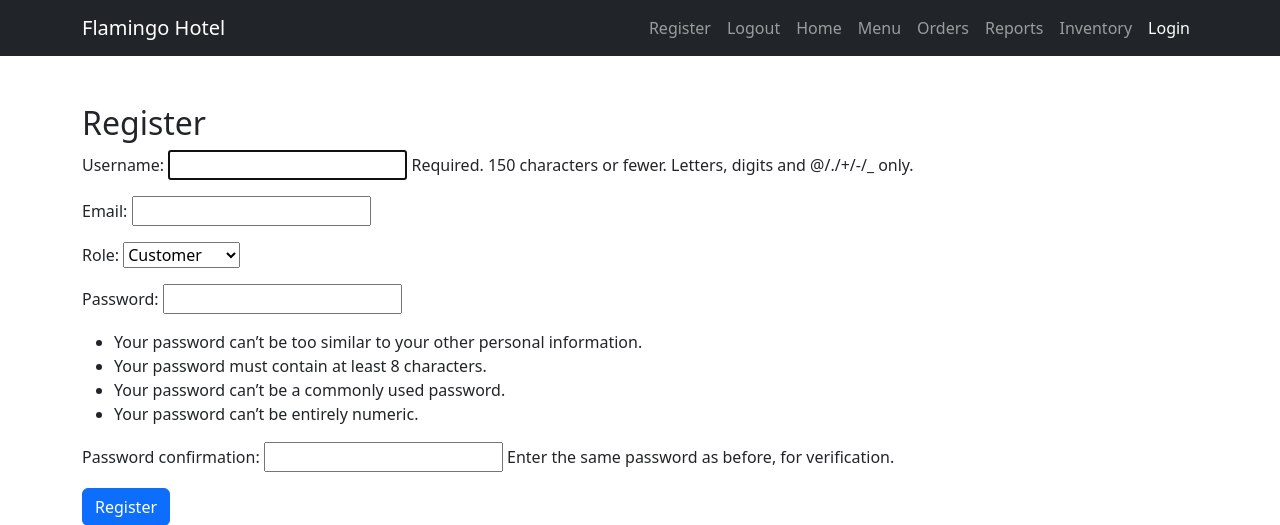
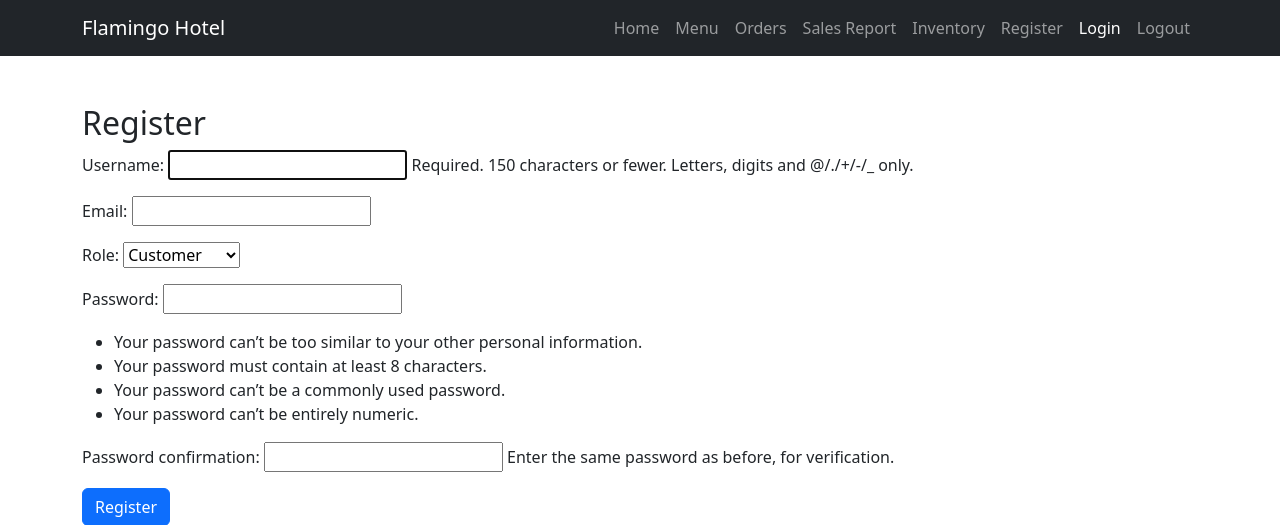
Before and after one commit to mugambiDaktari/Alx_Backend_Capstone_Project, a Django app: page /register/ in a window 1280 px wide. Shown: the top 525 px of the page. Run offline with Django 5.2, Linux system fonts and the light colour scheme.

Commit message:
Linked Home page to menu, orders and inventoty API Endpoints

```diff
--- a/hotel_app/static/css/styles.css
+++ b/hotel_app/static/css/styles.css
@@ -1,4 +1,4 @@
 .hero-section {
     background: url("https://images.pexels.com/photos/189333/pexels-photo-189333.jpeg?auto=compress&cs=tinysrgb&w=1260&h=750&dpr=1") no-repeat center center/cover;
-    height: 60vh;
+    height: 100vh;
 }
--- a/hotel_app/templates/hotel_app/navbar.html
+++ b/hotel_app/templates/hotel_app/navbar.html
@@ -6,14 +6,14 @@
         </button>
         <div class="collapse navbar-collapse" id="navbarNav">
             <ul class="navbar-nav ms-auto">
+                <li class="nav-item"><a class="nav-link" href="{% url 'homepage' %}">Home</a></li>
+                <li class="nav-item"><a class="nav-link" href="{% url 'menuitem-list' %}">Menu</a></li>
+                <li class="nav-item"><a class="nav-link" href="{% url 'order-list' %}">Orders</a></li>
+                <li class="nav-item"><a class="nav-link" href="{% url 'receipt-list' %}">Sales Report</a></li>
+                <li class="nav-item"><a class="nav-link" href="{% url 'inventory-list' %}">Inventory</a></li>
                 <li class="nav-item"><a class="nav-link" href="{% url 'register' %}">Register</a></li>
+                <li class="nav-item"><a class="nav-link btn btn-primary text-white" href="{% url 'login' %}">Login</a></li>
                 <li class="nav-item"><a class="nav-link" href="{% url 'logout' %}">Logout</a></li>
-                <li class="nav-item"><a class="nav-link" href="{% url 'homepage' %}">Home</a></li>
-                <li class="nav-item"><a class="nav-link" href="#">Menu</a></li>
-                <li class="nav-item"><a class="nav-link" href="#">Orders</a></li>
-                <li class="nav-item"><a class="nav-link" href="#">Reports</a></li>
-                <li class="nav-item"><a class="nav-link" href="#">Inventory</a></li>
-                <li class="nav-item"><a class="nav-link btn btn-primary text-white" href="{% url 'login' %}">Login</a></li>
             </ul>
         </div>
     </div>
--- a/hotel_management_system/urls.py
+++ b/hotel_management_system/urls.py
@@ -1,23 +1,33 @@
-"""
-URL configuration for hotel_management_system project.
-
-The `urlpatterns` list routes URLs to views. For more information please see:
-    https://docs.djangoproject.com/en/5.1/topics/http/urls/
-Examples:
-Function views
-    1. Add an import:  from my_app import views
-    2. Add a URL to urlpatterns:  path('', views.home, name='home')
-Class-based views
-    1. Add an import:  from other_app.views import Home
-    2. Add a URL to urlpatterns:  path('', Home.as_view(), name='home')
-Including another URLconf
-    1. Import the include() function: from django.urls import include, path
-    2. Add a URL to urlpatterns:  path('blog/', include('blog.urls'))
-"""
 from django.contrib import admin
 from django.urls import path, include
+from rest_framework.routers import DefaultRouter
+from hotel_app.views import (
+    UserViewSet, MenuItemViewSet, OrderViewSet, OrderItemViewSet,
+    ReceiptViewSet, SalesReportViewSet, InventoryViewSet,
+    HomeView, RegisterView, UserLoginView, UserLogoutView
+)
+
+# DRF Router
+router = DefaultRouter()
+router.register(r'users', UserViewSet, basename='user')
+router.register(r'menu-items', MenuItemViewSet, basename='menuitem')
+router.register(r'orders', OrderViewSet, basename='order')
+router.register(r'order-items', OrderItemViewSet, basename='orderitem')
+router.register(r'receipts', ReceiptViewSet, basename='receipt')
+router.register(r'sales-reports', SalesReportViewSet, basename='salesreport')
+router.register(r'inventory', InventoryViewSet, basename='inventory')
+
+
 
 urlpatterns = [
     path('admin/', admin.site.urls),
-    path('', include('hotel_app.urls')),
+
+    # Authentication & Home
+    path('', HomeView.as_view(), name='homepage'),
+    path('register/', RegisterView.as_view(), name='register'),
+    path('login/', UserLoginView.as_view(), name='login'),
+    path('logout/', UserLogoutView.as_view(), name='logout'),
+
+    # DRF API Endpoints
+    path('api/', include(router.urls)),
 ]
```
